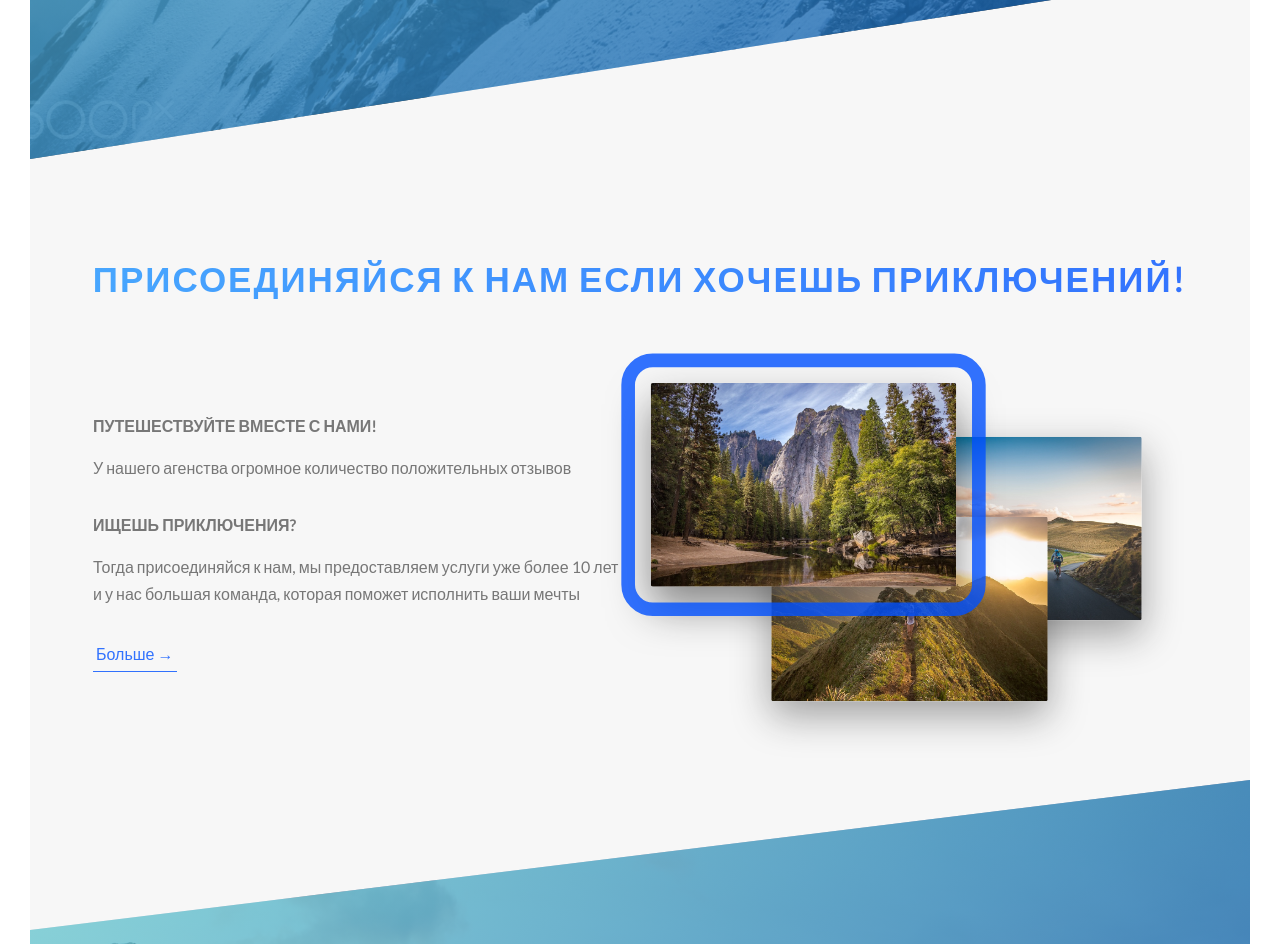
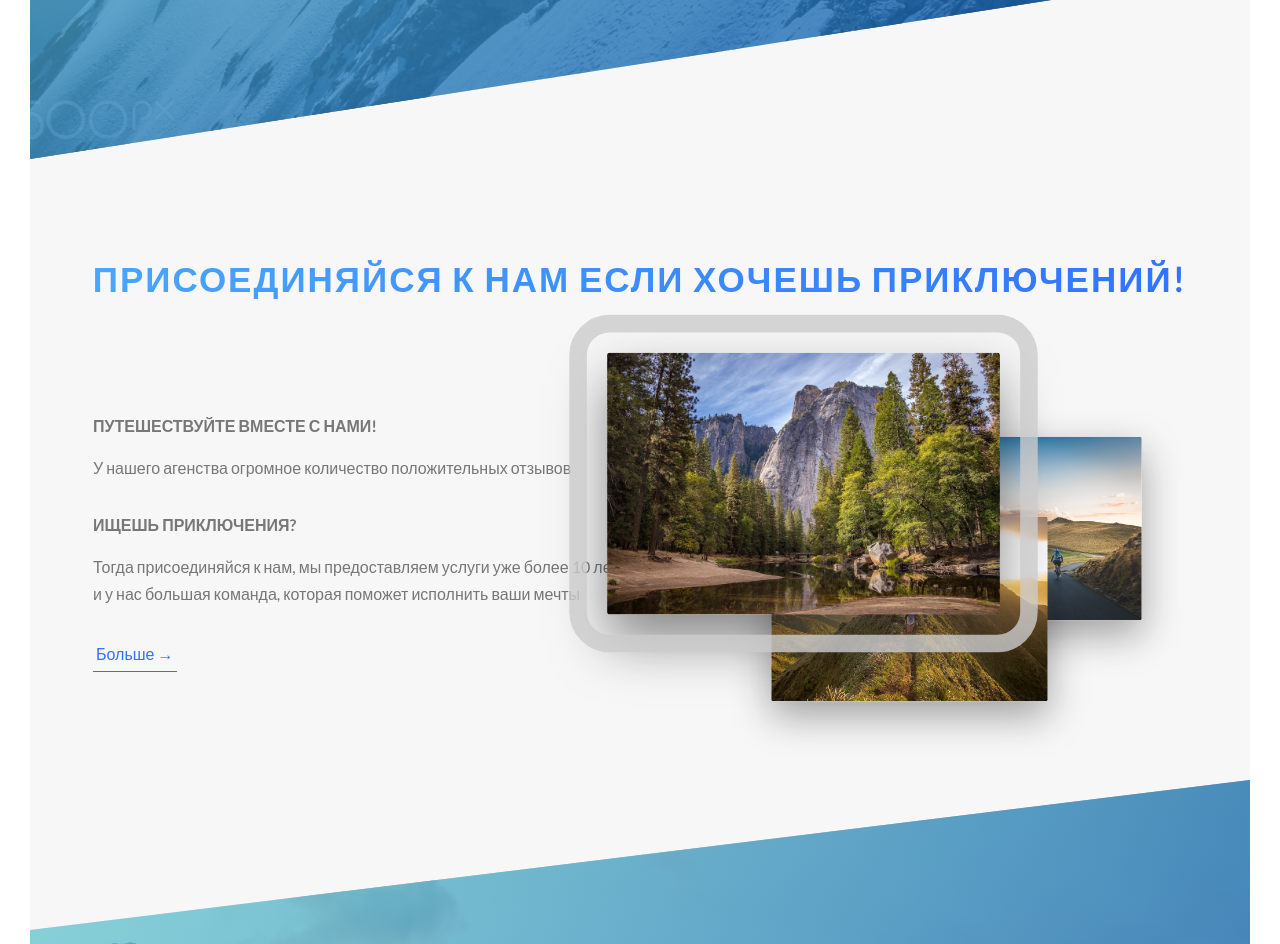
Before and after one commit to pavlent1yo/kursovaya, a PHP site: page / in a window 1280 px wide, with the pointer over the restyled element. Shown: the part 631-1575 px from the top of the page. Run offline with PHP 8.4, Linux system fonts and the light colour scheme; some libraries are stand-ins or nearby versions.

Commit message:
Update style.css

```diff
--- a/css/style.css
+++ b/css/style.css
@@ -1,3 +1,4 @@
+
 @keyframes moveInLeft {
   0% {
     opacity: 0;
@@ -219,8 +220,8 @@ body {
       left: 20%;
       top: 10rem; }
     .composition__photo:hover {
-      outline: 1.3rem solid rgba(0, 81, 255, 0.8);
-      transform: scale(1.05) translateY(-0.4rem);
+      outline: 1.3rem solid rgba(204, 204, 204, 0.8);
+      transform: scale(1.35) translateY(-0.4rem);
       box-shadow: 0 2rem 4rem rgba(28, 28, 28, 0.5);
       z-index: 20; }
   .composition:hover .composition__photo:not(:hover) {
@@ -550,5 +551,5 @@ body {
     }
 
 .authheader  a:hover {
-    color: #0fc3f5;
+    color: #ffffff;
 }
```
